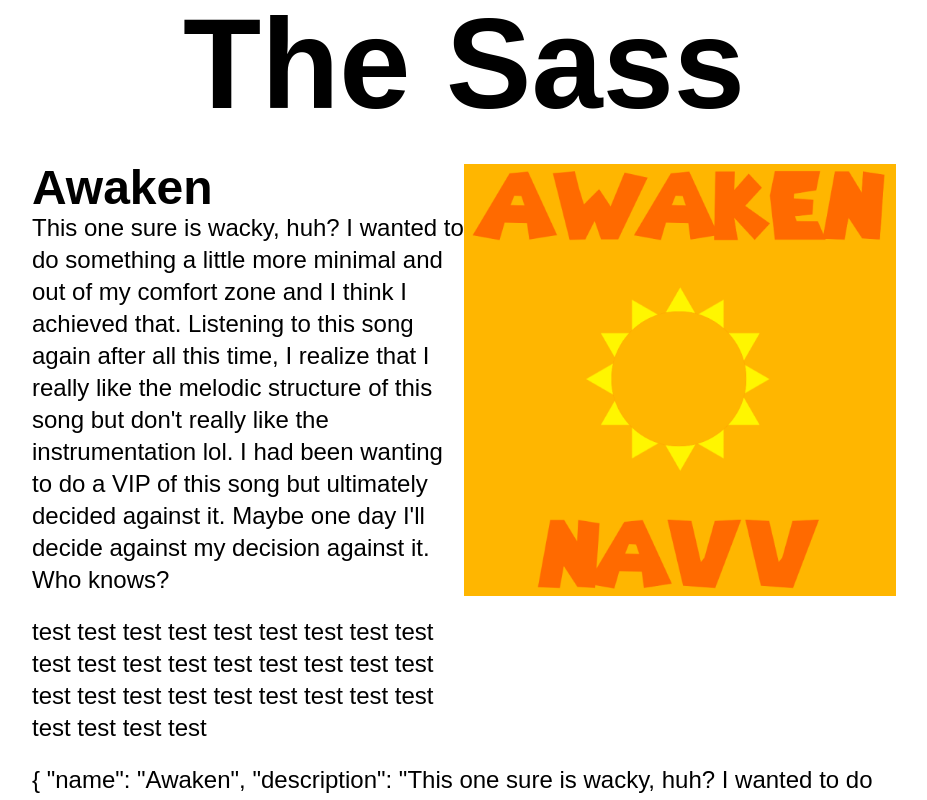
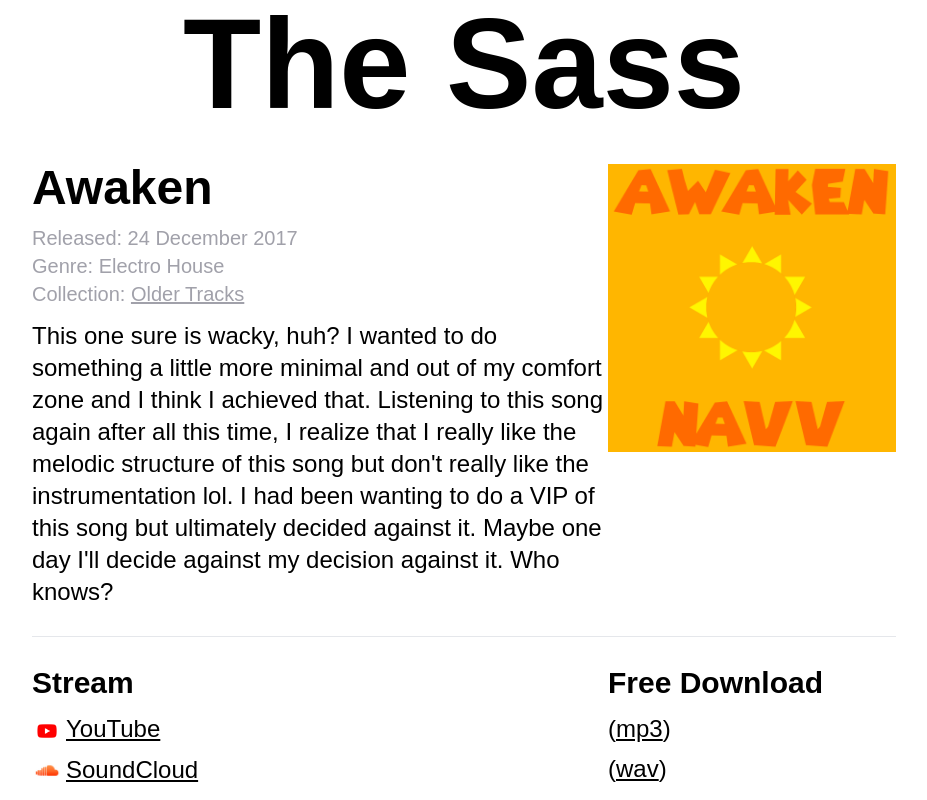
Before and after one commit to NitroGuy10/nitroguy10.github.io, a Nuxt app: page /songs/Awaken in a window 1280 px wide. Shown: the top 800 px of the page, without its empty margins (176-1103 px from the left). Built offline with nearby package versions, Linux system fonts and the light colour scheme.

Commit message:
Song pages

```diff
--- a/data/song_data.json
+++ b/data/song_data.json
@@ -939,7 +939,7 @@
                "link": "https://listen.tidal.com/album/237760077/track/237760078"
             },
             "amazonMusicLink": {
-               "type": "Amazon",
+               "type": "Amazon Music",
                "link": "https://www.amazon.com/dp/B0B6GNJP1W"
             },
             "iHeartRadioLink": {
@@ -998,7 +998,7 @@
                "link2": "https://tidal.com/browse/track/242339057"
             },
             "amazonMusicLink": {
-               "type": "Amazon",
+               "type": "Amazon Music",
                "link": "https://www.amazon.com/dp/B0B98XK79W",
                "link2": "https://www.amazon.com/dp/B0B94Y8PC8"
             },
--- a/data/types.ts
+++ b/data/types.ts
@@ -92,3 +92,9 @@ export function getCollectionsIncludingSongs (collections: { [collectionName: st
   }
   return collectionsIncludingSongs;
 }
+
+export function listingLink (listing: Collection|CollectionIncludingSongs|Song): string
+{
+  // TODO replace spaces and make the urls like how they are on the old site
+  return "/" + (isSong(listing) ? "songs" : "collections") + "/" + listing.name;
+}
--- a/pages/music.vue
+++ b/pages/music.vue
@@ -1,6 +1,6 @@
 <script lang="ts" setup>
   import { format } from "date-fns";
-  import { NitroGuy, SongData, Song, Collection, CollectionIncludingSongs, isSong, getCollectionsIncludingSongs } from "@/data/types";
+  import { NitroGuy, SongData, Song, Collection, CollectionIncludingSongs, isSong, getCollectionsIncludingSongs, listingLink } from "@/data/types";
   import _nitroguy from "@/data/nitroguy.json";
   import _discography from "@/data/song_data.json";
   const nitroguy: NitroGuy = _nitroguy;
@@ -40,17 +40,10 @@
   });
   listings.reverse();
 
-  function listingLink (listing: Collection|CollectionIncludingSongs|Song): string
-  {
-    // TODO replace spaces and make the urls like how they are on the old site
-    return "/" + (isSong(listing) ? "songs" : "collections") + "/" + listing.name;
-  }
-
   definePageMeta({ layout: "music" });
 </script>
 
 <template>
-  <!-- TODO mobile styling -->
   <div id="music">
     <p>I produce EDM under the alias "The Sass".</p>
     <p>If you wanna have a listen, check me out on <NuxtLink :to="nitroguy.socials.youtube.link">YouTube</NuxtLink>, <NuxtLink :to="nitroguy.socials.soundcloud.link">SoundCloud</NuxtLink>, and <NuxtLink :to="nitroguy.socials.spotify.link">Spotify</NuxtLink>.</p>
@@ -78,7 +71,5 @@
         </div>
       </div>
     </div>
-
-    <p v-for="num of [1,2,3,4,5,6,7,8,9,0,9,8,8,7,7,12,1,1,1,3,3,2,2,3,2,3,1,3]">test</p>
   </div>
 </template>
--- a/pages/songs/[song_id].vue
+++ b/pages/songs/[song_id].vue
@@ -1,30 +1,63 @@
 <script lang="ts" setup>
-  import { SongData } from "@/data/types";
+  import { format } from "date-fns";
+  import { SongData, NitroGuy, listingLink } from "@/data/types";
+  import _nitroguy from "@/data/nitroguy.json";
   import _discography from "@/data/song_data.json";
   const discography: SongData = _discography;
+  const nitroguy: NitroGuy = _nitroguy;
 
   const route = useRoute();
 
   const songId = route.params.song_id;
   if (typeof songId !== "string") { throw new TypeError("songId parameter is not a string"); }
-  const songData = discography.songs[songId];
+  const song = discography.songs[songId];
+  const songCollection = discography.collections[song.collection];
+
+  const socialIcons: {[key: string]: string} = {};
+  for (const socialName in nitroguy.socials)
+  {
+    const social = nitroguy.socials[socialName];
+    socialIcons[social.type] = social.icon;
+  }
 
   definePageMeta({ layout: "music" });
 </script>
 
 <template>
     <div>
-      <div class="grid grid-cols-2">
-        <div>
-          <h1 class="text-5xl font-bold">{{ songData.name }}</h1>
-          <p>{{ songData.description }}</p>
-          <p>test test test test test test test test test test test test test test test test test test test test test test test test test test test test test test test</p>
+      <div class="grid grid-cols-3">
+        <div class="col-span-2">
+          <h1 class="text-5xl font-bold mb-3">{{ song.name }}</h1>
+          <p class="text-xl text-zinc-400 mb-0">Released: {{ song.releaseDate ? format(new Date(song.releaseDate), "d MMMM yyyy") : "something broke lol" }}</p>
+          <p class="text-xl text-zinc-400 mb-0">Genre: {{ song.genre }}</p>
+          <p class="text-xl text-zinc-400 mb-3">Collection: <NuxtLink :to="listingLink(songCollection)">{{ songCollection.name }}</NuxtLink></p>
+          <p class="hidden md:inline">{{ song.description }}</p>
         </div>
         <div>
-          <img :src="'/images/music/' + songData.coverLink">
+          <img :src="'/images/music/' + song.coverLink" width="400" height="400" class="ml-auto">
+        </div>
+        <div class="col-span-3 md:hidden">
+          <p>{{ song.description }}</p>
+        </div>
+        <div class="col-span-3">
+          <hr class="my-7">
+        </div>
+        <div class="col-span-2">
+          <h2 class="text-3xl font-bold mb-3">Stream</h2>
+          <ul>
+            <li v-for="link in song.streamLinks" class="mb-2">
+              <NuxtLink :to="link.link" class="no-underline">
+                <img v-if="socialIcons[link.type]" :src="'/' + socialIcons[link.type]" width="30" height="30" class="inline mr-1">
+                <span class="underline">{{ link.type }}</span>
+              </NuxtLink>
+            </li>
+          </ul>
+        </div>
+        <div>
+          <h2 class="text-3xl font-bold mb-3">Free Download</h2>
+          <p v-for="link in song.downloadLinks" class="mb-2">(<NuxtLink :to="link.link">{{ link.type }}</NuxtLink>)</p>
         </div>
       </div>
-      <p>{{ songData }}</p>
       <br>
       <br>
       <br>
```
